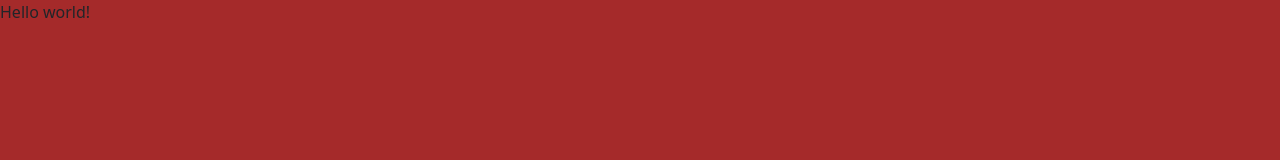
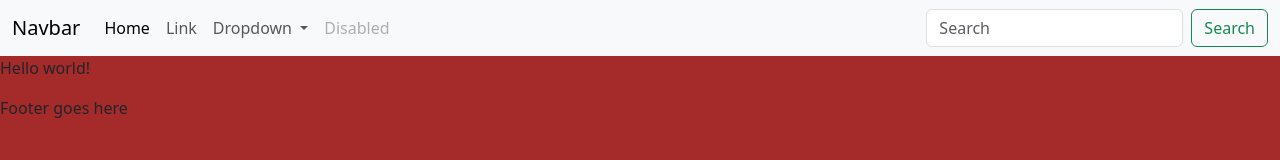
Before and after one commit to lesly009/imed-1316-fall-2026, a plain HTML site: page index.html in a window 1280 px wide. Drawn offline with nearby package versions, Linux system fonts and the light colour scheme.

Commit message:
added navbar

```diff
--- a/index.html
+++ b/index.html
@@ -13,18 +13,71 @@
     <!-- Local CSS -->
     <link href="css/styles.css" rel="stylesheet" />
 
-</Head>
+    <Head>
 
     <body>
-    Hello world!
 
+        <header>
+
+            <nav class="navbar navbar-expand-lg bg-body-tertiary">
+                <div class="container-fluid">
+                    <a class="navbar-brand" href="#">Navbar</a>
+                    <button class="navbar-toggler" type="button" data-bs-toggle="collapse"
+                        data-bs-target="#navbarSupportedContent" aria-controls="navbarSupportedContent"
+                        aria-expanded="false" aria-label="Toggle navigation">
+                        <span class="navbar-toggler-icon"></span>
+                    </button>
+                    <div class="collapse navbar-collapse" id="navbarSupportedContent">
+                        <ul class="navbar-nav me-auto mb-2 mb-lg-0">
+                            <li class="nav-item">
+                                <a class="nav-link active" aria-current="page" href="#">Home</a>
+                            </li>
+                            <li class="nav-item">
+                                <a class="nav-link" href="#">Link</a>
+                            </li>
+                            <li class="nav-item dropdown">
+                                <a class="nav-link dropdown-toggle" href="#" role="button" data-bs-toggle="dropdown"
+                                    aria-expanded="false">
+                                    Dropdown
+                                </a>
+                                <ul class="dropdown-menu">
+                                    <li><a class="dropdown-item" href="#">Action</a></li>
+                                    <li><a class="dropdown-item" href="#">Another action</a></li>
+                                    <li>
+                                        <hr class="dropdown-divider">
+                                    </li>
+                                    <li><a class="dropdown-item" href="#">Something else here</a></li>
+                                </ul>
+                            </li>
+                            <li class="nav-item">
+                                <a class="nav-link disabled" aria-disabled="true">Disabled</a>
+                            </li>
+                        </ul>
+                        <form class="d-flex" role="search">
+                            <input class="form-control me-2" type="search" placeholder="Search" aria-label="Search" />
+                            <button class="btn btn-outline-success" type="submit">Search</button>
+                        </form>
+                    </div>
+                </div>
+            </nav>
+
+        </header>
+
+        <section>
+            <p>Hello world! </p>
+        </section>
+
+        <footer>
+            Footer goes here
+        </footer>
+        <section>
             <!-- Bootstrap CDN JS -->
             <script src="https://cdn.jsdelivr.net/npm/bootstrap@5.3.8/dist/js/bootstrap.bundle.min.js"
                 integrity="sha384-FKyoEForCGlyvwx9Hj09JcYn3nv7wiPVlz7YYwJrWVcXK/BmnVDxM+D2scQbITxI"
                 crossorigin="anonymous"></script>
             <!-- Local JS -->
             <script src="js/scripts.js"></Script>
-
+        </section>
     </body>
 
 </html>
--- a/js/scripts.js
+++ b/js/scripts.js
@@ -1 +1,2 @@
-alert ('hello world from JS');
+// just testing the js file
+// alert ('hello world from JS');
```
Lines whose indentation alone changed are shown as unchanged.
